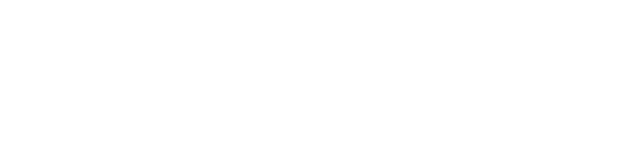
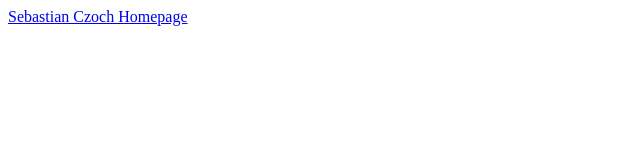
Before and after one commit to kszychooo/workshop-task, a plain HTML site: page index.html in a window 1280 px wide. Shown: the whole page, without its empty margins (0-640 px from the left). Drawn offline with Linux system fonts and the light colour scheme.

Commit message:
Add Sebastian Czoch homepage

```diff
--- a/index.html
+++ b/index.html
@@ -1,4 +1,5 @@
 <html>
 <body>
+<a href="./schome.html">Sebastian Czoch Homepage</a>
 </body>
 </html>
```
Also changed, not shown: 1 other file.
